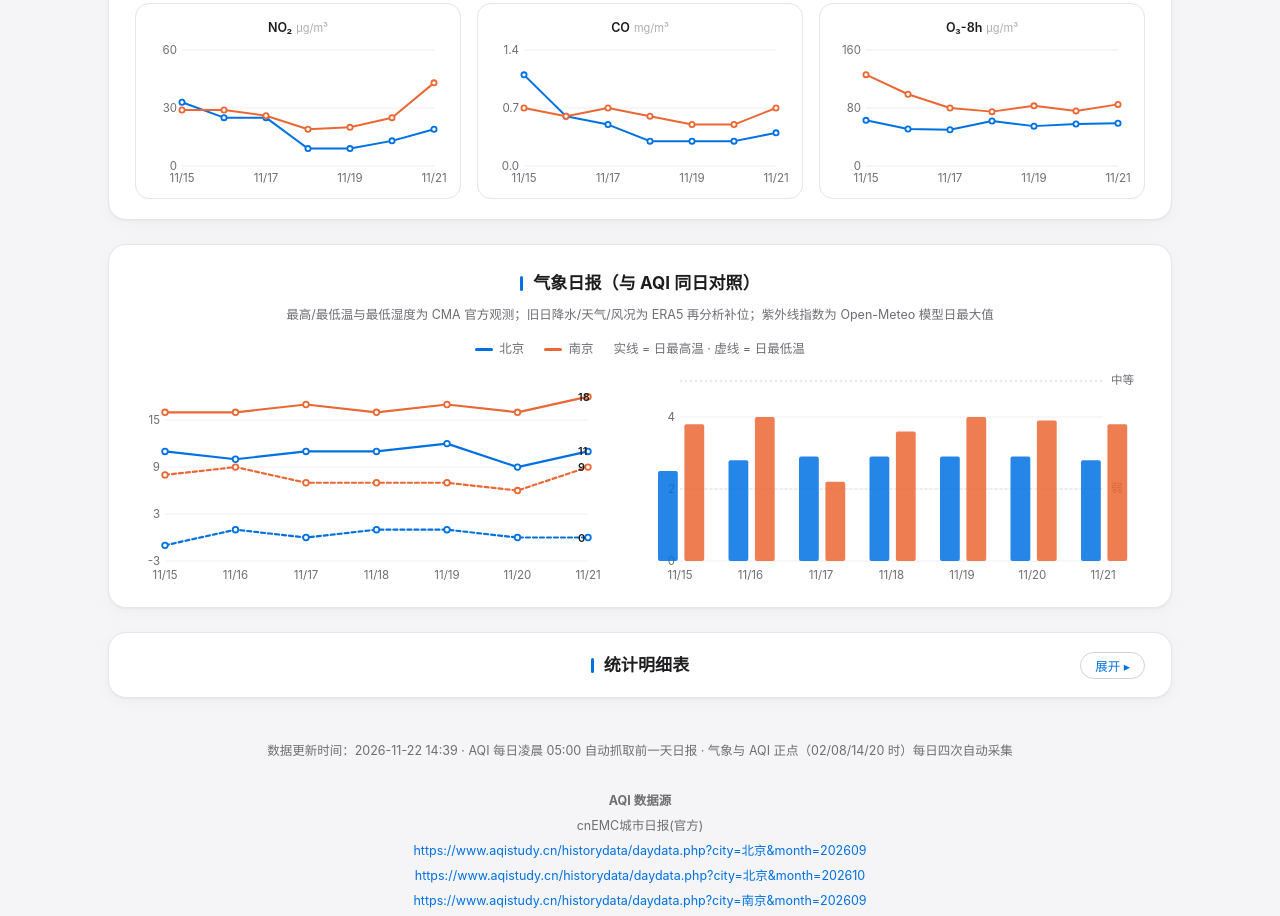
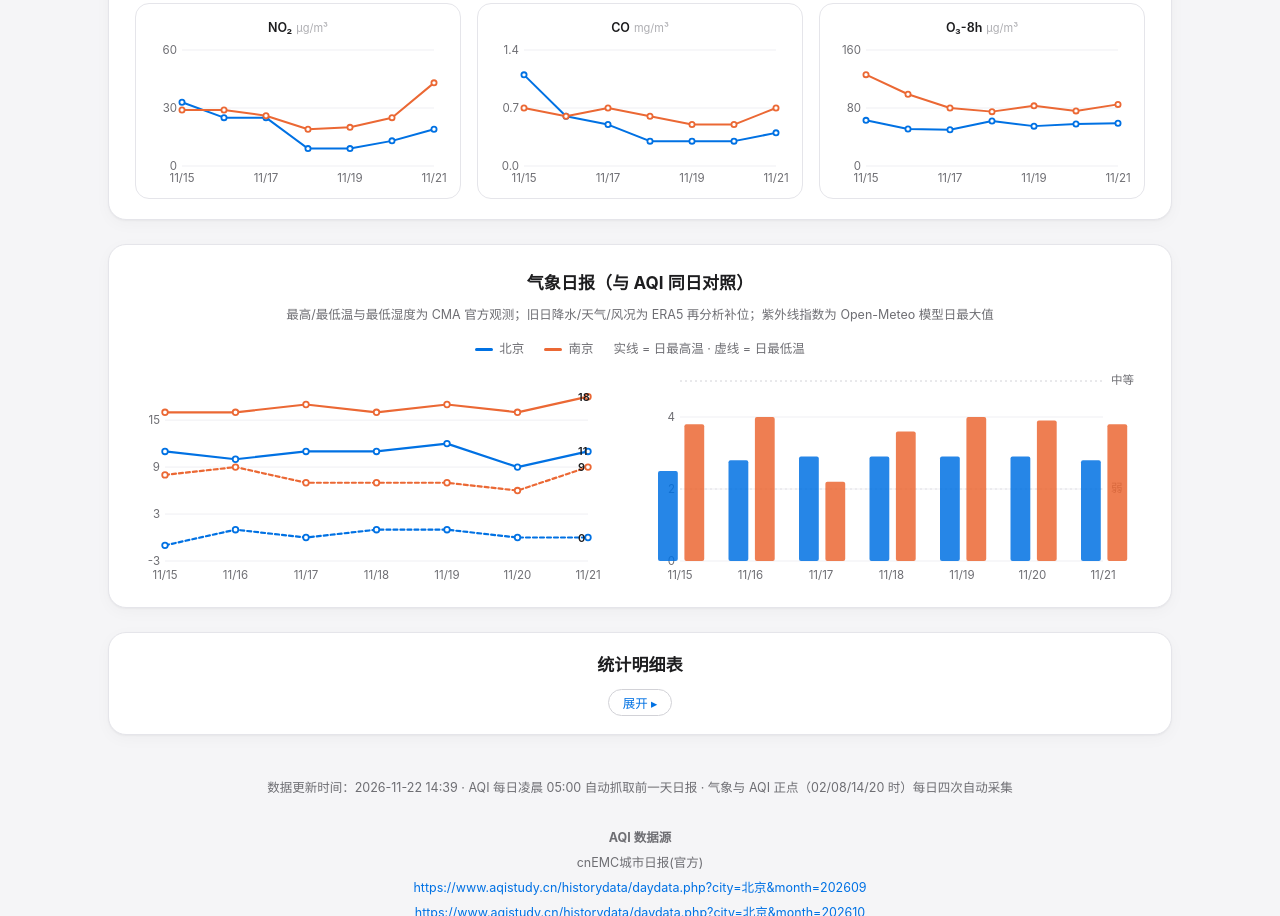
Before and after one commit to ZhuZhengHuan/Bj-Nj-Weather-, a plain HTML site: page index.html in a window 1280 px wide. Shown: the part 1639-2555 px from the top of the page. Drawn offline with Linux system fonts and the light colour scheme.

Commit message:
卡片小标题去掉蓝色小杠；展开按钮移到统计明细表标题下方居中

```diff
--- a/index.html
+++ b/index.html
@@ -88,8 +88,6 @@ h1 { font-size: var(--fs-l); font-weight: 700; margin: 0; letter-spacing: -.3px;
   padding: 24px 26px 20px; margin-bottom: 24px; box-shadow: var(--shadow); }
 .card h2, .card h3 { font-size: var(--fs-m); font-weight: 650; margin: 0 0 6px; letter-spacing: .1px;
   display: flex; align-items: center; justify-content: center; text-align: center; gap: 10px; }
-.card h2::before, .card h3::before { content: ""; width: 3px; height: 15px; border-radius: 2px;
-  background: var(--accent); flex: none; }
 .card h3 { margin-top: 24px; }
 .card .sub { color: var(--ink-2); font-size: var(--fs-s); margin-bottom: 14px; line-height: 1.7; text-align: center; }
 .legend { display: flex; flex-wrap: wrap; justify-content: center; gap: 10px 20px; font-size: var(--fs-s); color: var(--ink-2); margin-bottom: 8px; }
@@ -117,12 +115,10 @@ svg .val { fill: var(--ink); font-size: 11px; font-weight: 600; }
 
 /* 折叠统计表（默认收起） */
 .collapse-card { padding: 18px 26px; }
-.collapse-head { display: flex; align-items: center; justify-content: center; gap: 12px;
-  cursor: pointer; position: relative; }
+.collapse-head { display: flex; flex-direction: column; align-items: center; gap: 10px; cursor: pointer; }
 .collapse-head h2 { margin: 0; justify-content: center; text-align: center; }
 .collapse-btn { border: 1px solid var(--line-2); background: var(--card); color: var(--accent);
-  border-radius: 999px; padding: 3px 14px; font-size: var(--fs-s); cursor: pointer;
-  position: absolute; right: 0; }
+  border-radius: 999px; padding: 3px 14px; font-size: var(--fs-s); cursor: pointer; }
 .collapsed .collapse-body { display: none; }
 
 /* 表格（统一的横向滚动容器） */
```
